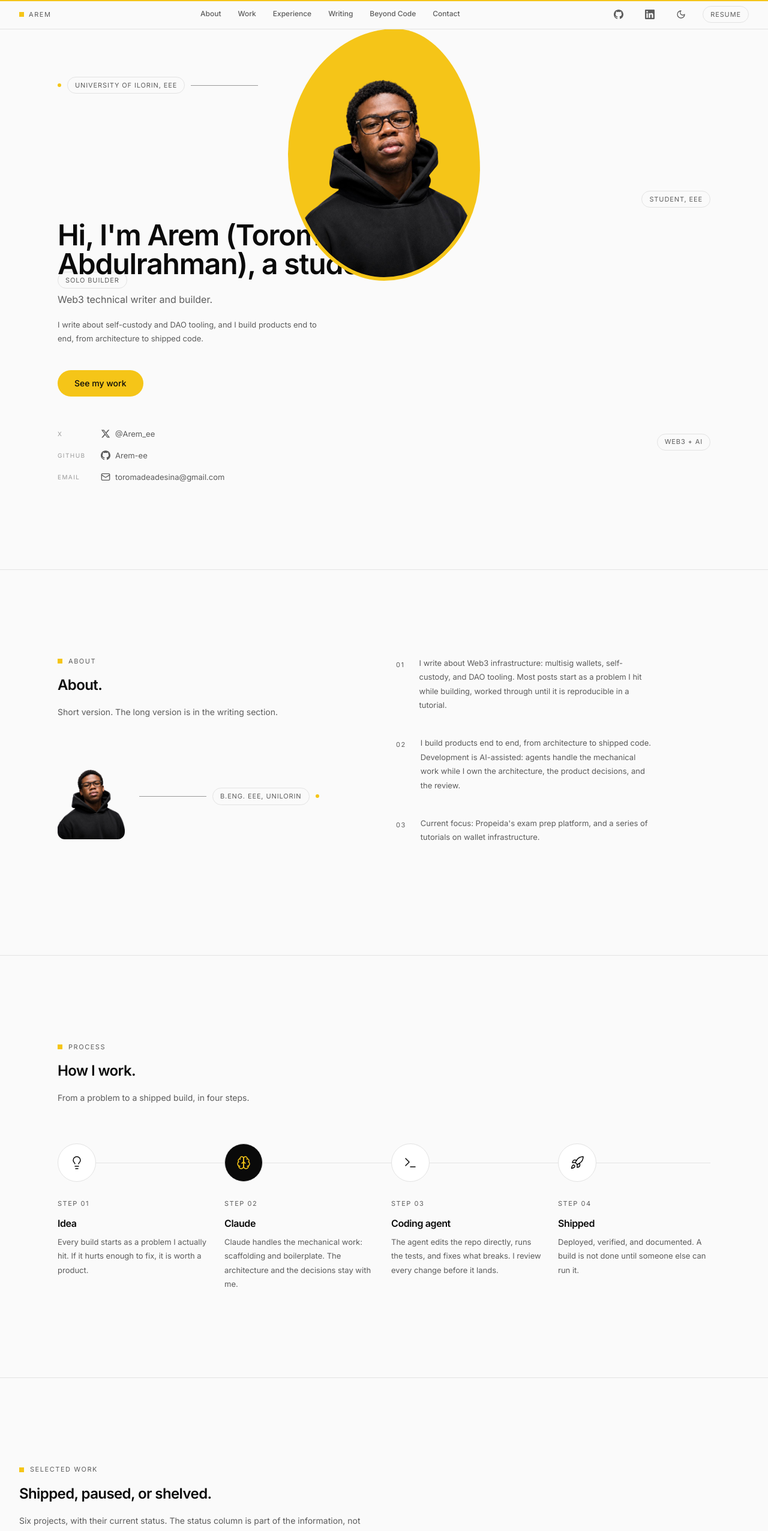
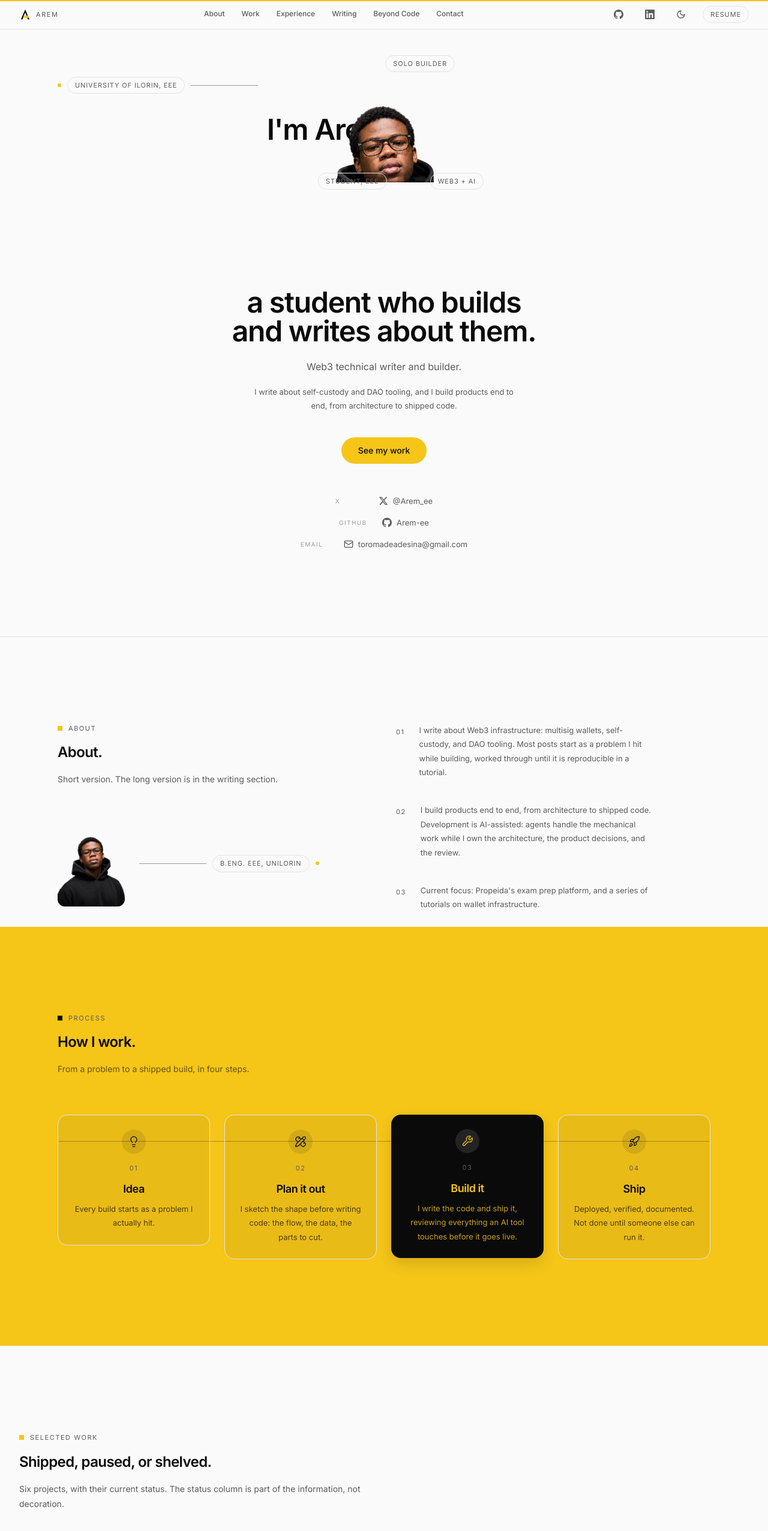
Before and after one commit to Arem-ee/arem, a Next.js app: page / in a window 1280 px wide. Shown: the top 2552 px of the page at 60% size. Built offline with nearby package versions, Linux system fonts and the light colour scheme.

Commit message:
pass 3: hero overlay tuck (portrait over 'Arem,' edge, <=40% coverage), full name to meet signoff, process flowchart polish (icons, connector lines); land pending pass-2 edits (brand logo, section-title tone, contact/experience/footer)

```diff
--- /dev/null
+++ b/src/components/brand/logo.tsx
@@ -0,0 +1,25 @@
+interface LogoProps {
+  className?: string;
+}
+
+function Logo({ className }: LogoProps) {
+  return (
+    <svg
+      viewBox="0 0 24 24"
+      className={className}
+      aria-hidden="true"
+      focusable="false"
+    >
+      <path d="M12 2 20.5 22h-3.2L12 8 6.7 22H3.5Z" fill="currentColor" />
+      <path
+        d="M8.9 14.6h8.5l1.1 3.9H10Z"
+        className="fill-primary"
+        stroke="#f5c518"
+        strokeWidth="0.6"
+        strokeLinejoin="round"
+      />
+    </svg>
+  );
+}
+
+export { Logo };
--- a/src/components/layout/navbar.tsx
+++ b/src/components/layout/navbar.tsx
@@ -8,6 +8,7 @@ import { motion, AnimatePresence } from "framer-motion";
 import { useScroll, useMotionValueEvent } from "framer-motion";
 
 import { Container } from "@/components/ui/container";
+import { Logo } from "@/components/brand/logo";
 import { GitHubIcon, LinkedInIcon } from "@/lib/icons";
 import { cn } from "@/lib/utils";
 import { navItems, socialLinks } from "@/constants";
@@ -75,8 +76,8 @@ function Navbar() {
       <Container as="nav" size="xl" aria-label="Main navigation">
         <div className="flex h-12 items-center justify-between">
           <Link href="/" className="relative" aria-label="Home">
-            <span className="flex items-center gap-2">
-              <span className="h-2 w-2 bg-primary" aria-hidden="true" />
+            <span className="flex items-center gap-2 text-foreground">
+              <Logo className="h-5 w-5" />
               <span className="whisper-label">Arem</span>
             </span>
           </Link>
--- a/src/components/sections/footer.tsx
+++ b/src/components/sections/footer.tsx
@@ -5,6 +5,7 @@ import Link from "next/link";
 import { motion, AnimatePresence } from "framer-motion";
 
 import { Container } from "@/components/ui/container";
+import { Logo } from "@/components/brand/logo";
 import { SocialLink } from "@/components/cards/social-link";
 import { GitHubIcon, LinkedInIcon, TwitterIcon } from "@/lib/icons";
 import { navItems, socialLinks } from "@/constants";
@@ -37,7 +38,7 @@ function FooterSection() {
           <div className="flex flex-col items-center gap-1 sm:items-start">
             <Link href="/" className="whisper-label text-foreground">
               <span className="flex items-center gap-2">
-                <span className="h-2 w-2 bg-primary" aria-hidden="true" />
+                <Logo className="h-4 w-4" />
                 Arem
               </span>
             </Link>
--- a/src/components/sections/hero.tsx
+++ b/src/components/sections/hero.tsx
@@ -33,8 +33,6 @@ const heroLinks = [
 
 const pills = ["Solo builder", "Student, EEE", "Web3 + AI"];
 
-const shapeRadius = "56% 44% 50% 50% / 50% 56% 44% 50%";
-
 function HeroSection() {
   return (
     <section id="hero" className="border-b">
@@ -45,63 +43,58 @@ function HeroSection() {
             className="absolute left-0 top-20 hidden lg:flex"
           />
 
-          <div
-            className="relative mx-auto mb-16 h-72 w-60 bg-primary md:absolute md:left-1/2 md:top-0 md:z-10 md:mb-0 md:h-[420px] md:w-[320px] md:-translate-x-1/2"
-            style={{ borderRadius: shapeRadius }}
-          >
-            <div
-              className="absolute inset-1.5 overflow-hidden"
-              style={{ borderRadius: shapeRadius }}
-            >
+          <div className="relative z-10 mx-auto mb-16 h-72 w-60 md:absolute md:left-1/2 md:top-[56px] md:mb-0 md:h-[200px] md:w-[300px] md:-translate-x-1/2">
             <Image
               src="/images/profile-hero.png"
               alt="Arem"
               fill
               priority
               quality={90}
-                className="object-cover"
-                sizes="(max-width: 768px) 60vw, 320px"
+              className="object-cover object-top"
+              sizes="(max-width: 768px) 60vw, 300px"
             />
-            </div>
-          </div>
-
             <span
-            className="pill-label absolute left-0 top-[45%] hidden lg:inline-flex"
+              className="pill-label absolute -top-3 right-8 hidden md:inline-flex"
               aria-hidden="true"
             >
               Solo builder
             </span>
             <span
-            className="pill-label absolute right-0 top-[30%] hidden lg:inline-flex"
+              className="pill-label absolute -bottom-3 left-10 hidden md:inline-flex"
               aria-hidden="true"
             >
               Student, EEE
             </span>
             <span
-            className="pill-label absolute right-0 bottom-[22%] hidden lg:inline-flex"
+              className="pill-label absolute -bottom-3 -right-4 hidden md:inline-flex"
               aria-hidden="true"
             >
               Web3 + AI
             </span>
+          </div>
 
-          <div className="relative md:pt-44">
+          <div className="relative z-0">
             <FadeIn from="left">
               <p className="whisper-label mb-6 md:hidden">
                 University of Ilorin, EEE
               </p>
             </FadeIn>
             <FadeIn from="left" delay={0.08}>
-              <h1 className="max-w-3xl text-3xl font-semibold tracking-tight sm:text-4xl md:text-5xl">
-                Hi, I&apos;m Arem (Toromade Abdulrahman), a student.
+              <h1 className="flex flex-col text-3xl font-semibold tracking-tight sm:text-4xl md:items-center md:text-5xl">
+                <span className="md:mr-[calc(50%-18px)] md:self-end">
+                  I&apos;m Arem,
+                </span>
+                <span className="md:mt-[240px]">a student who builds</span>
+                <span>and writes about them.</span>
               </h1>
             </FadeIn>
-            <FadeIn from="left" delay={0.16}>
-              <p className="mt-6 max-w-md text-sm font-normal leading-snug text-muted-foreground sm:text-base">
+            <FadeIn from="none" delay={0.16}>
+              <p className="mt-6 max-w-md text-sm font-normal leading-snug text-muted-foreground sm:text-base md:mx-auto md:text-center">
                 Web3 technical writer and builder.
               </p>
             </FadeIn>
-            <FadeIn from="left" delay={0.24}>
-              <p className="mt-5 max-w-md text-xs leading-[1.8] text-muted-foreground sm:text-[13px]">
+            <FadeIn from="none" delay={0.24}>
+              <p className="mt-5 max-w-md text-xs leading-[1.8] text-muted-foreground sm:text-[13px] md:mx-auto md:text-center">
                 I write about self-custody and DAO tooling, and I build
                 products end to end, from architecture to shipped code.
               </p>
@@ -117,8 +110,8 @@ function HeroSection() {
               </div>
             </FadeIn>
 
-            <FadeIn from="left" delay={0.36}>
-              <div className="mt-10">
+            <FadeIn from="none" delay={0.36}>
+              <div className="mt-10 md:flex md:justify-center">
                 <Link
                   href="/#work"
                   className="inline-flex h-11 items-center rounded-full bg-primary px-7 text-sm font-medium text-primary-foreground transition-opacity hover:opacity-90"
@@ -128,8 +121,8 @@ function HeroSection() {
               </div>
             </FadeIn>
 
-            <FadeIn from="left" delay={0.44}>
-              <ul className="mt-12 space-y-3">
+            <FadeIn from="none" delay={0.44}>
+              <ul className="mt-12 flex flex-col items-center gap-3">
                 {heroLinks.map((link) => (
                   <li key={link.label}>
                     <a
--- a/src/components/sections/how-i-work.tsx
+++ b/src/components/sections/how-i-work.tsx
@@ -1,7 +1,12 @@
 "use client";
 
-import { Lightbulb, Brain, Terminal, Rocket } from "lucide-react";
 import type { LucideIcon } from "lucide-react";
+import {
+  Lightbulb,
+  PencilRuler,
+  Wrench,
+  Rocket,
+} from "lucide-react";
 
 import { Container } from "@/components/ui/container";
 import { SectionTitle } from "@/components/ui/section-title";
@@ -9,8 +14,8 @@ import { FadeIn } from "@/components/animations";
 import { cn } from "@/lib/utils";
 
 interface Step {
+  step: string;
   icon: LucideIcon;
-  step: string;
   title: string;
   body: string;
   highlight?: boolean;
@@ -18,47 +23,55 @@ interface Step {
 
 const steps: Step[] = [
   {
+    step: "01",
     icon: Lightbulb,
-    step: "Step 01",
     title: "Idea",
-    body: "Every build starts as a problem I actually hit. If it hurts enough to fix, it is worth a product.",
+    body: "Every build starts as a problem I actually hit.",
   },
   {
-    icon: Brain,
-    step: "Step 02",
-    title: "Claude",
-    body: "Claude handles the mechanical work: scaffolding and boilerplate. The architecture and the decisions stay with me.",
+    step: "02",
+    icon: PencilRuler,
+    title: "Plan it out",
+    body: "I sketch the shape before writing code: the flow, the data, the parts to cut.",
+  },
+  {
+    step: "03",
+    icon: Wrench,
+    title: "Build it",
+    body: "I write the code and ship it, reviewing everything an AI tool touches before it goes live.",
     highlight: true,
   },
   {
-    icon: Terminal,
-    step: "Step 03",
-    title: "Coding agent",
-    body: "The agent edits the repo directly, runs the tests, and fixes what breaks. I review every change before it lands.",
-  },
-  {
+    step: "04",
     icon: Rocket,
-    step: "Step 04",
-    title: "Shipped",
-    body: "Deployed, verified, and documented. A build is not done until someone else can run it.",
+    title: "Ship",
+    body: "Deployed, verified, documented. Not done until someone else can run it.",
   },
 ];
 
 function HowIWorkSection() {
   return (
-    <section id="process" className="border-b py-24 md:py-36">
+    <section
+      id="process"
+      className="relative z-10 border-b bg-primary py-24 md:-mt-40 md:py-36"
+    >
       <Container size="lg">
         <FadeIn from="left">
           <SectionTitle
             label="Process"
             title="How I work."
             description="From a problem to a shipped build, in four steps."
+            tone="on-primary"
           />
         </FadeIn>
 
         <div className="relative mt-16">
           <div
-            className="absolute inset-x-0 top-8 hidden h-px bg-border lg:block"
+            className="absolute inset-x-0 top-[44px] hidden h-px bg-[#0a0a0a]/30 lg:block"
+            aria-hidden="true"
+          />
+          <div
+            className="absolute bottom-[44px] left-[44px] top-[44px] w-px bg-[#0a0a0a]/30 sm:hidden lg:hidden"
             aria-hidden="true"
           />
           <div className="grid gap-12 sm:grid-cols-2 lg:grid-cols-4 lg:gap-6">
@@ -70,33 +83,55 @@ function HowIWorkSection() {
                   from={i % 2 === 0 ? "left" : "right"}
                   delay={i * 0.06}
                 >
-                  <div className="relative">
-                    <div
+                  <div
+                    className={cn(
+                      "relative rounded-xl p-6",
+                      step.highlight
+                        ? "bg-[#0a0a0a] shadow-[0_10px_24px_rgba(10,10,10,0.12)] dark:shadow-[0_0_32px_rgba(245,197,24,0.3)]"
+                        : "border border-[#0a0a0a]/10 bg-[#0a0a0a]/5"
+                    )}
+                  >
+                    <span
                       className={cn(
-                        "flex h-16 w-16 items-center justify-center rounded-full border",
+                        "flex h-10 w-10 items-center justify-center rounded-full",
                         step.highlight
-                          ? "border-transparent bg-foreground"
-                          : "border-border bg-card"
+                          ? "bg-white/10 text-primary"
+                          : "bg-[#0a0a0a]/10 text-[#0a0a0a]",
+                        "lg:mx-auto"
                       )}
                     >
                       <Icon
-                        className={cn(
-                          "h-6 w-6",
-                          step.highlight
-                            ? "text-primary"
-                            : "text-foreground"
-                        )}
+                        className="h-5 w-5"
                         strokeWidth={1.5}
                         aria-hidden="true"
                       />
-                    </div>
-                    <span className="whisper-label mt-7 block">
+                    </span>
+                    <span
+                      className={cn(
+                        "whisper-label mt-4 block lg:text-center",
+                        step.highlight
+                          ? "text-primary/60"
+                          : "text-[#0a0a0a]/60"
+                      )}
+                    >
                       {step.step}
                     </span>
-                    <h3 className="mt-3 text-base font-semibold tracking-tight text-foreground">
+                    <h3
+                      className={cn(
+                        "mt-3 text-lg font-semibold tracking-tight lg:text-center",
+                        step.highlight ? "text-primary" : "text-[#0a0a0a]"
+                      )}
+                    >
                       {step.title}
                     </h3>
-                    <p className="mt-2 max-w-xs text-xs leading-[1.8] text-muted-foreground sm:text-[13px]">
+                    <p
+                      className={cn(
+                        "mt-2 max-w-xs text-xs leading-[1.8] sm:text-[13px] lg:mx-auto lg:text-center",
+                        step.highlight
+                          ? "text-primary/80"
+                          : "text-[#0a0a0a]/70"
+                      )}
+                    >
                       {step.body}
                     </p>
                   </div>
--- a/src/components/sections/meet-arem.tsx
+++ b/src/components/sections/meet-arem.tsx
@@ -12,6 +12,8 @@ const paragraphs = [
   "Propeida started as that same instinct pointed at my own situation: exam candidates with no reliable practice ground. It is now a product with accounts, payments, and leaderboards. I build the way I study, one layer at a time, checking the load at every step.",
 ];
 
+const shapeRadius = "56% 44% 50% 50% / 50% 56% 44% 50%";
+
 function MeetAremSection() {
   return (
     <section id="meet" className="border-b py-24 md:py-48">
@@ -19,8 +21,14 @@ function MeetAremSection() {
         <div className="grid gap-24 lg:grid-cols-12 lg:gap-10">
           <div className="lg:col-span-5 lg:col-start-1">
             <FadeIn from="left">
-              <div className="relative mx-auto max-w-sm lg:max-w-none">
-                <div className="relative aspect-[4/5] overflow-hidden rounded-2xl">
+              <div className="relative mx-auto max-w-sm lg:max-w-none lg:-mt-48">
+                <div className="relative aspect-[4/5]">
+                  <div
+                    className="absolute -inset-6 bg-primary lg:-inset-8"
+                    style={{ borderRadius: shapeRadius }}
+                    aria-hidden="true"
+                  />
+                  <div className="relative z-10 h-full w-full overflow-hidden rounded-2xl">
                     <Image
                       src="/images/profile-hero.png"
                       alt="Arem, portrait"
@@ -31,13 +39,22 @@ function MeetAremSection() {
                     />
                   </div>
                 </div>
+              </div>
             </FadeIn>
           </div>
 
           <div className="lg:col-span-5 lg:col-start-7">
             <SectionTitle
               label="Meet Arem"
-              title="An engineering student who builds and writes."
+              title={
+                <>
+                  An engineering student who{" "}
+                  <span className="bg-primary px-1 text-[#0a0a0a]">
+                    builds
+                  </span>{" "}
+                  and writes.
+                </>
+              }
               description="Not a biography. The route from circuits to products, and why the writing came with it."
               className="mb-14"
             />
@@ -54,7 +71,8 @@ function MeetAremSection() {
               <p className="mt-16 text-base font-semibold tracking-tight text-foreground">
                 Arem
               </p>
-              <p className="whisper-label mt-2">Writer and builder</p>
+              <p className="whisper-label mt-2">Toromade Abdulrahman</p>
+              <p className="whisper-label mt-1">Writer and builder</p>
             </FadeIn>
           </div>
         </div>
--- a/src/components/ui/section-title.tsx
+++ b/src/components/ui/section-title.tsx
@@ -2,11 +2,13 @@ import * as React from "react";
 
 import { cn } from "@/lib/utils";
 
-interface SectionTitleProps extends React.HTMLAttributes<HTMLDivElement> {
+interface SectionTitleProps
+  extends Omit<React.HTMLAttributes<HTMLDivElement>, "title"> {
   label?: string;
-  title: string;
+  title: React.ReactNode;
   description?: string;
   align?: "left" | "center";
+  tone?: "default" | "on-primary";
 }
 
 function SectionTitle({
@@ -14,9 +16,12 @@ function SectionTitle({
   title,
   description,
   align = "left",
+  tone = "default",
   className,
   ...props
 }: SectionTitleProps) {
+  const onPrimary = tone === "on-primary";
+
   return (
     <div
       className={cn(
@@ -33,15 +38,38 @@ function SectionTitle({
             align === "center" && "justify-center"
           )}
         >
-          <span className="h-2 w-2 bg-primary" aria-hidden="true" />
-          <span className="whisper-label">{label}</span>
+          <span
+            className={cn(
+              "h-2 w-2",
+              onPrimary ? "bg-[#0a0a0a]" : "bg-primary"
+            )}
+            aria-hidden="true"
+          />
+          <span
+            className={cn(
+              "whisper-label",
+              onPrimary && "text-[#0a0a0a]/70"
+            )}
+          >
+            {label}
+          </span>
         </div>
       )}
-      <h2 className="text-xl font-semibold tracking-tight text-foreground sm:text-2xl">
+      <h2
+        className={cn(
+          "text-xl font-semibold tracking-tight sm:text-2xl",
+          onPrimary ? "text-[#0a0a0a]" : "text-foreground"
+        )}
+      >
         {title}
       </h2>
       {description && (
-        <p className="max-w-xl text-sm leading-[1.8] text-muted-foreground">
+        <p
+          className={cn(
+            "max-w-xl text-sm leading-[1.8]",
+            onPrimary ? "text-[#0a0a0a]/60" : "text-muted-foreground"
+          )}
+        >
           {description}
         </p>
       )}
```
Also changed, not shown: src/components/sections/capabilities.tsx (+6 -5 lines), src/components/sections/contact.tsx (+22 -16 lines), src/components/sections/experience.tsx (+8 -1 lines). Lines whose indentation alone changed are shown as unchanged.
